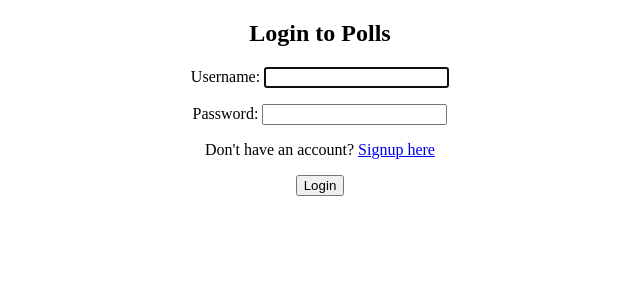
After one commit to Utkarsh-0304/polls-app, a Django app: page /accounts/login/ in a window 1280 px wide. The commit adds this page. Shown: the top 300 px of the page, without its empty margins (328-968 px from the left). Run offline with Django 5.2, Linux system fonts and the light colour scheme.

Commit message:
login and signup templates

```diff
--- a/mysite/settings.py
+++ b/mysite/settings.py
@@ -55,7 +55,7 @@ ROOT_URLCONF = 'mysite.urls'
 TEMPLATES = [
     {
         'BACKEND': 'django.template.backends.django.DjangoTemplates',
-        'DIRS': [],
+        'DIRS': [BASE_DIR / 'templates'],
         'APP_DIRS': True,
         'OPTIONS': {
             'context_processors': [
@@ -116,3 +116,6 @@ USE_TZ = True
 # https://docs.djangoproject.com/en/6.0/howto/static-files/
 
 STATIC_URL = 'static/'
+
+LOGIN_REDIRECT_URL = 'polls:index'
+LOGOUT_REDIRECT_URL = 'login'
--- a/mysite/urls.py
+++ b/mysite/urls.py
@@ -18,10 +18,13 @@ from django.contrib import admin
 from django.urls import path, include
 from polls.schema import schema
 from strawberry.django.views import AsyncGraphQLView
+from . import views
 
 
 urlpatterns = [
     path("graphql/", AsyncGraphQLView.as_view(schema=schema)),
     path('admin/', admin.site.urls),
-    path('polls/', include("polls.urls"))
+    path('polls/', include("polls.urls")),
+    path('accounts/', include('django.contrib.auth.urls')),
+    path('accounts/signup/', views.signup, name='signup')
 ]
--- a/polls/urls.py
+++ b/polls/urls.py
@@ -1,11 +1,13 @@
 from django.urls import path
+from django.contrib.auth.decorators import login_required
+
 
 from . import views
 
 app_name="polls"
 urlpatterns = [
-    path("", views.IndexView.as_view(), name="index"),
-    path("<int:pk>/", views.DetailView.as_view(), name="detail"),
-    path("<int:pk>/results/", views.ResultsView.as_view(), name="results"),
-    path("<int:question_id>/vote/", views.vote, name="vote"),
+    path("", login_required(views.IndexView.as_view()), name="index"),
+    path("<int:pk>/", login_required(views.DetailView.as_view()), name="detail"),
+    path("<int:pk>/results/", login_required(views.ResultsView.as_view()), name="results"),
+    path("<int:question_id>/vote/", login_required(views.vote), name="vote"),
 ]
--- a/polls/views.py
+++ b/polls/views.py
@@ -6,13 +6,14 @@ from django.views import generic
 
 from .models import Question, Choice
 
+
 class IndexView(generic.ListView):
     template_name = "polls/index.html"
     context_object_name = "latest_question_list"
 
     def get_queryset(self):
         """Return the last five published questions."""
-        return Question.objects.order_by("-pub_date")[:5]
+        return Question.objects.filter(user=self.request.user).order_by("-pub_date")[:5]
 
 
 class DetailView(generic.DetailView):
--- /dev/null
+++ b/templates/registration/login.html
@@ -0,0 +1,22 @@
+<!DOCTYPE html>
+<html>
+<head>
+    <title>Login</title>
+    <style>
+        body {
+            text-align: center;
+            height: 100%;
+            width: 100%;
+        }
+    </style>
+</head>
+<body>
+    <h2>Login to Polls</h2>
+    <form method="post">
+      {% csrf_token %}
+      {{ form.as_p }}
+      <p>Don't have an account? <a href="{% url 'signup' %}">Signup here</a></p>
+      <button type="submit">Login</button>
+    </form>
+</body>
+</html>
```
Also changed, not shown: mysite/views.py (added, +14 -0 lines), polls/models.py (+7 -0 lines), polls/templates/polls/detail.html (+5 -2 lines), polls/templates/polls/index.html (+11 -0 lines), templates/registration/signup.html (added, +13 -0 lines), db.sqlite3, polls/migrations/0002_question_user.py (added), 1 other file.
